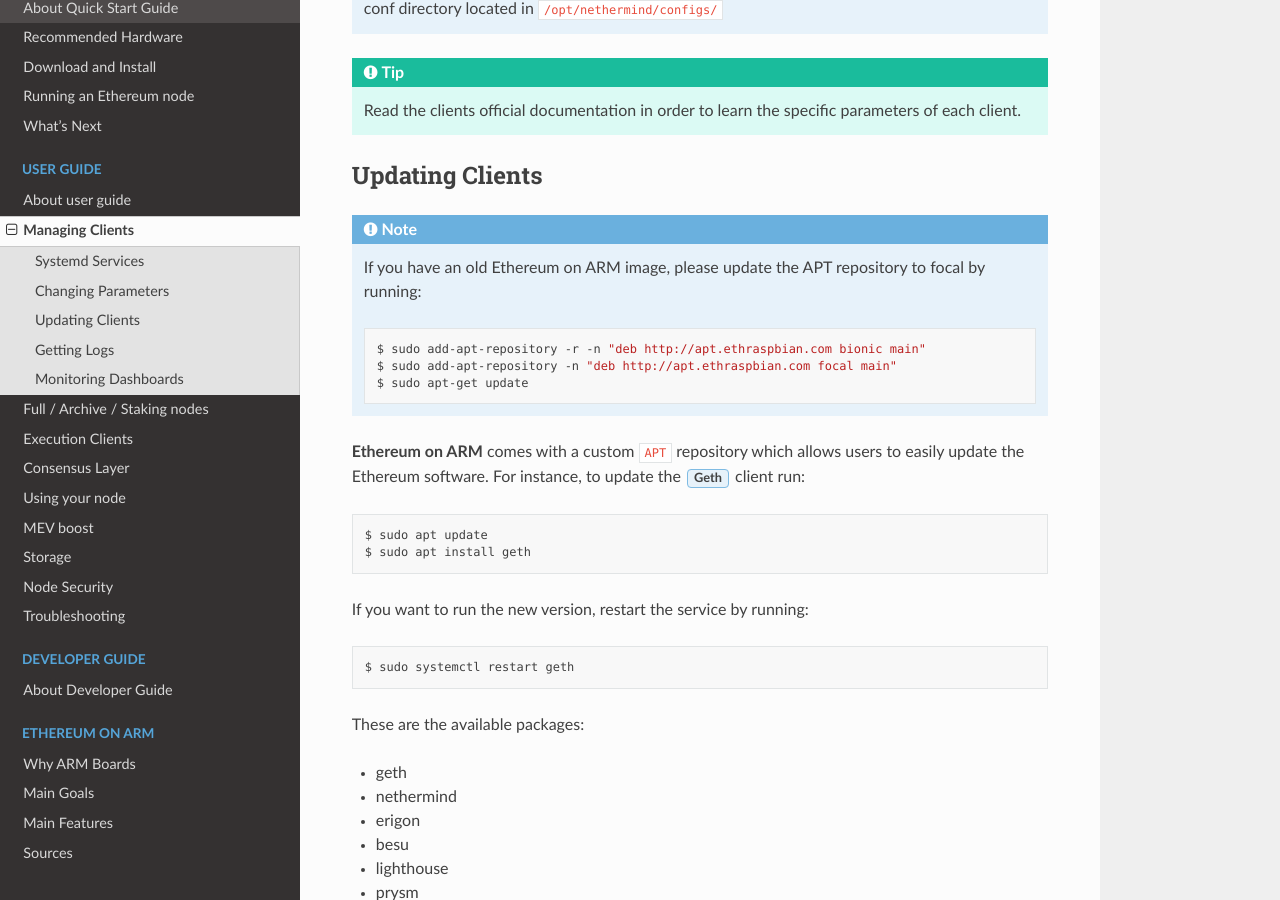
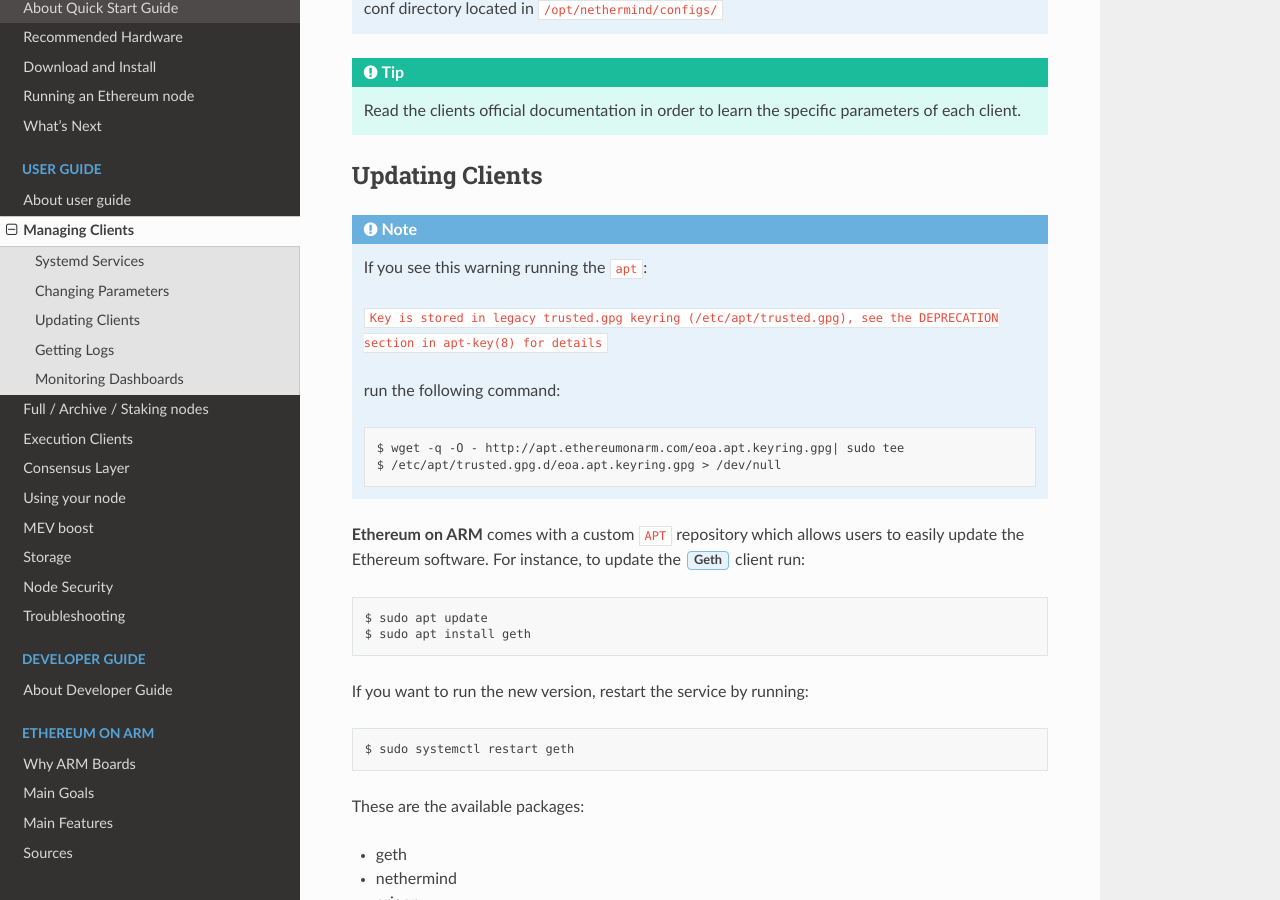
Before and after one commit to EOA-Blockchain-Labs/ethereumonarm, a Sphinx documentation site: the page built from docs/user-guide/managing-clients.rst, in a window 1280 px wide and 900 px high, scrolled down 2099 px. Built offline with Sphinx 7.4.7 and the Read the Docs theme 2.0.0, drawn with Linux system fonts in a browser that asks for light colours.

Commit message:
updated APT repo info

```diff
--- a/docs/user-guide/managing-clients.rst
+++ b/docs/user-guide/managing-clients.rst
@@ -99,13 +99,17 @@
 
 .. note::
 
-  If you have an old Ethereum on ARM image, please update the APT repository to focal by running:
+  If you see this warning running the ``apt``:
+
+  ``Key is stored in legacy trusted.gpg keyring (/etc/apt/trusted.gpg), see the DEPRECATION section in apt-key(8) for details``
+
+  run the following command:
 
   .. prompt:: bash $
 
-     sudo add-apt-repository -r -n "deb http://apt.ethraspbian.com bionic main"
-     sudo add-apt-repository -n "deb http://apt.ethraspbian.com focal main"
-     sudo apt-get update
+    wget -q -O - http://apt.ethereumonarm.com/eoa.apt.keyring.gpg| sudo tee
+    /etc/apt/trusted.gpg.d/eoa.apt.keyring.gpg > /dev/null
+
 
 **Ethereum on ARM** comes with a custom ``APT`` repository which allows users to easily
 update the Ethereum software. For instance, to update the :guilabel:`Geth` client run:
```
